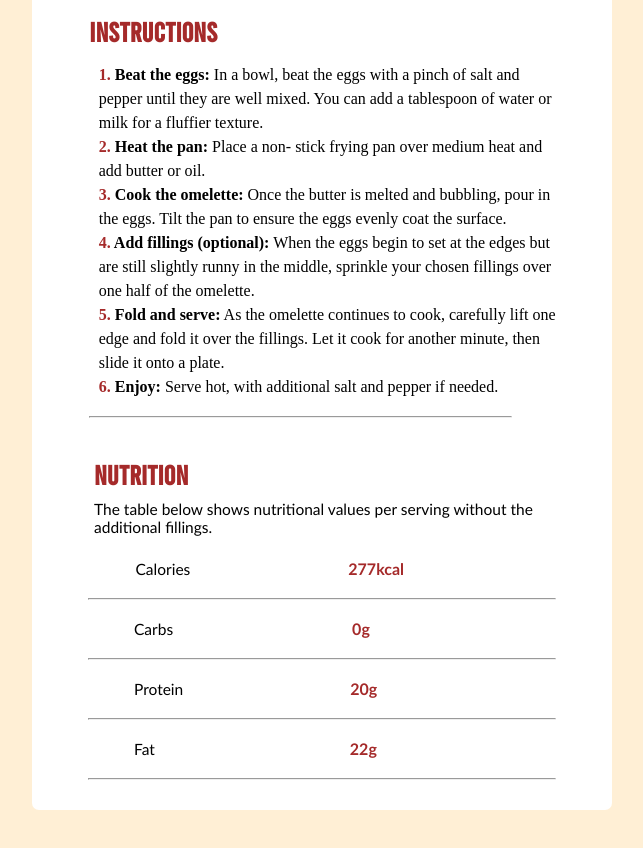
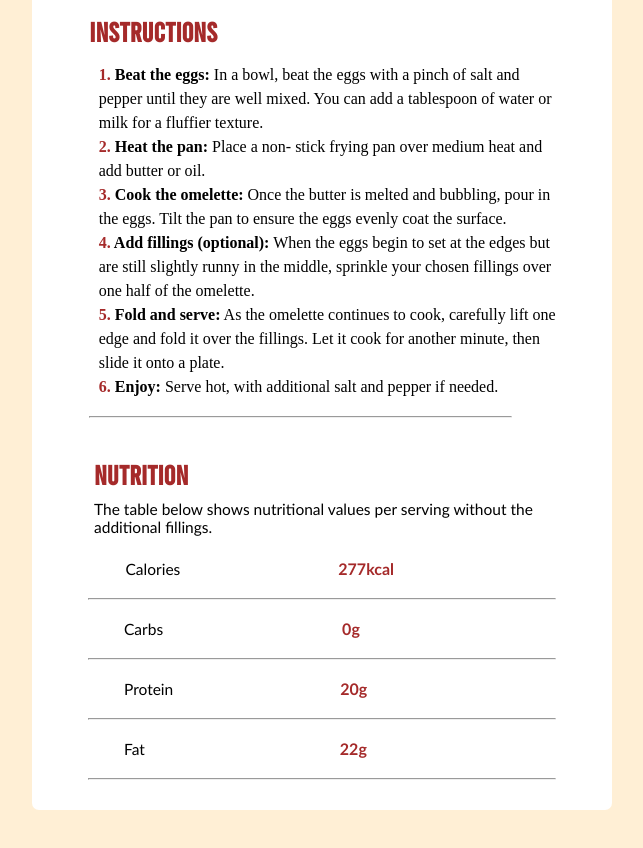
Before and after one commit to leoGomesss/projeto1, a plain HTML site: page index.html in a window 1280 px wide. Shown: the part 917-1765 px from the top of the page, without its empty margins (318-961 px from the left). Drawn offline with Linux system fonts and the light colour scheme.

Commit message:
29122024[5]

```diff
--- a/estilo.css
+++ b/estilo.css
@@ -118,7 +118,7 @@ p {
   width: 80%;
   flex-direction: row;
   word-spacing: 154px;
-  padding-left: 60px;
+  padding-left: 40px;
   padding-right: 17px;
 }
 #carb {
@@ -126,7 +126,7 @@ p {
   width: 80%;
   flex-direction: row;
   word-spacing: 175px;
-  padding-left: 60px;
+  padding-left: 40px;
   padding-right: 20px;
 }
 #prot {
@@ -134,7 +134,7 @@ p {
   width: 80%;
   flex-direction: row;
   word-spacing: 163px;
-  padding-left: 60px;
+  padding-left: 40px;
   padding-right: 20px;
 }
 #fat {
@@ -142,7 +142,7 @@ p {
   width: 80%;
   flex-direction: row;
   word-spacing: 191px;
-  padding-left: 60px;
+  padding-left: 40px;
   padding-right: 20px;
 }
 .tipo {
```
